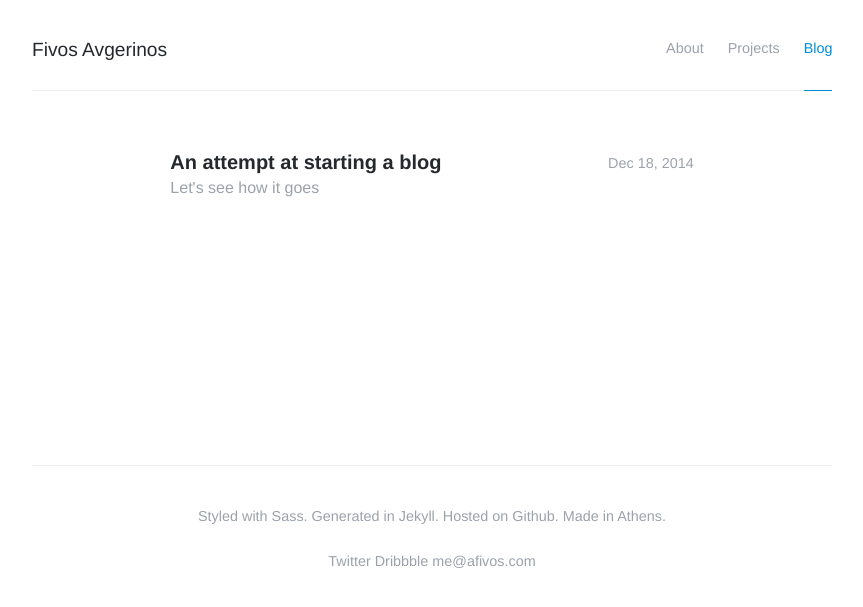
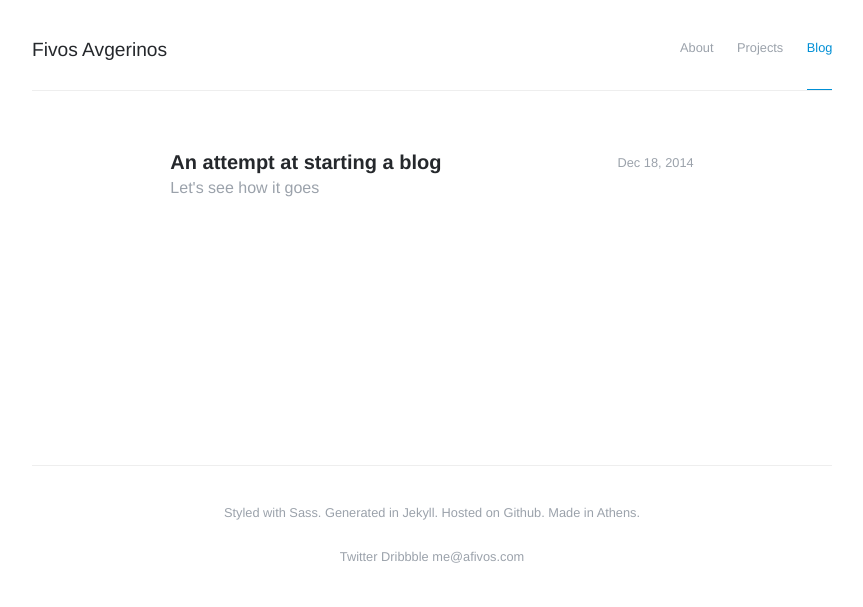
Before and after one commit to afivos/afivos.com, a Jekyll site: the page built from blog/index.html, in a window 1280 px wide. Shown: the top 607 px of the page, without its empty margins (208-1071 px from the left). Built offline with Jekyll 4.4.1, drawn with Linux system fonts in a browser that asks for light colours; nearby versions of some CDN libraries; the list of posts is cut into pages by our own code; comment, search, counter and statistics services are not loaded.

Commit message:
Update style

```diff
--- a/_sass/partials/_typography.scss
+++ b/_sass/partials/_typography.scss
@@ -49,7 +49,7 @@
 }
 
 %small {
-	font-size: 0.9rem;
+	font-size: 0.8rem;
 }
 
 small,
@@ -59,6 +59,10 @@
 
 label {
 	font-weight: 600;
+}
+
+code {
+	font-size: 14px;
 }
 
 figure {
```
